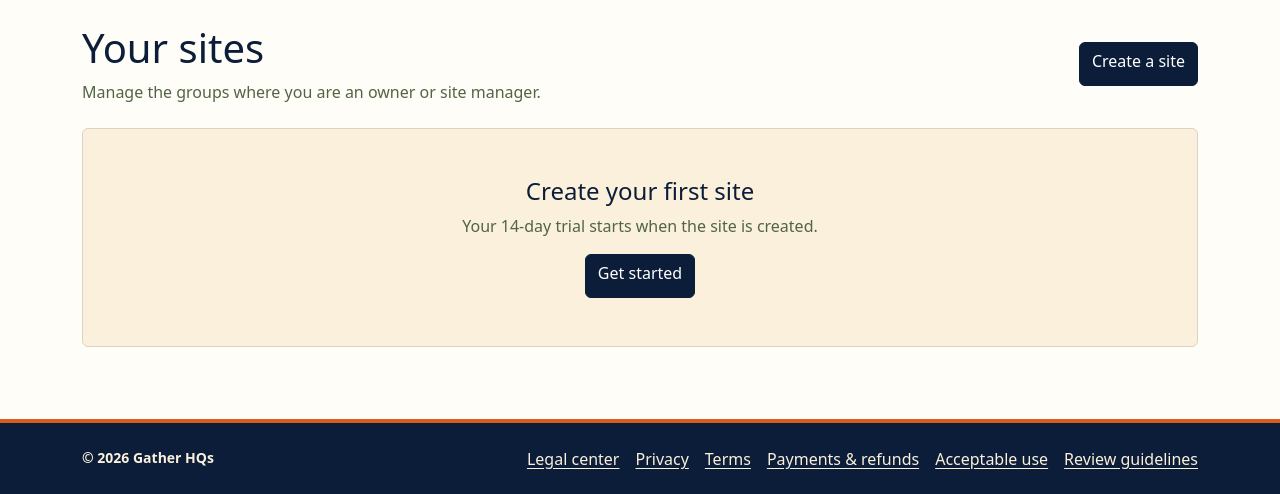
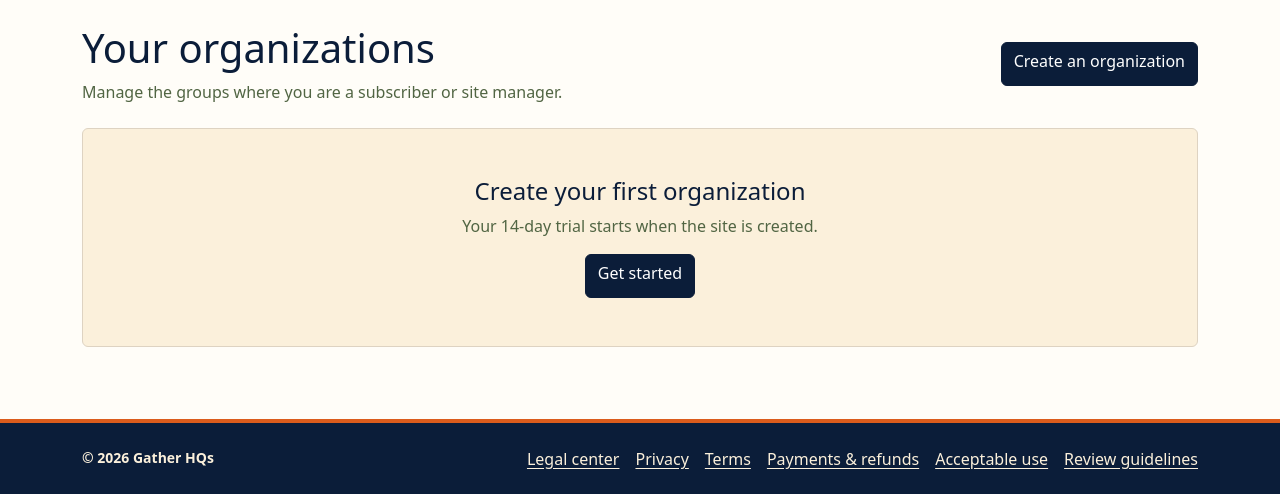
Before and after one commit to mprovost129/event_management, a Django app: page /dashboard/ in a window 1280 px wide. Shown: the part 81-575 px from the top of the page. Run offline with Django 5.2, Linux system fonts and the light colour scheme; the visitor is signed in with stand-in values (Sample User, id 1); data that the repository does not hold is empty; parts of the project's set-up code (start-up, migrations or seed data) failed here and were passed over.

Commit message:
feat: implement subscriber-level site creation policy and update onboarding/dashboard views

```diff
--- a/sites/services.py
+++ b/sites/services.py
@@ -1,4 +1,5 @@
 from datetime import timedelta
+from typing import NamedTuple
 
 from django.conf import settings
 from django.db import transaction
@@ -8,6 +9,42 @@ from ops.services import record_audit_event
 from subscriptions.models import PlatformSubscription
 
 from .models import Site, SiteDomain, SiteRole, SiteTheme
+
+
+class SiteCreationDecision(NamedTuple):
+    allowed: bool
+    reason: str = ""
+
+
+class SiteCreationNotAllowed(Exception):
+    pass
+
+
+def subscriber_site_creation_decision(user):
+    owned_subscriptions = PlatformSubscription.objects.filter(
+        site__roles__user=user,
+        site__roles__role=SiteRole.Role.SUBSCRIBER_ADMIN,
+        site__roles__is_active=True,
+    )
+    if not owned_subscriptions.exists():
+        return SiteCreationDecision(True)
+    if owned_subscriptions.filter(
+        status=PlatformSubscription.Status.TRIALING
+    ).exists():
+        return SiteCreationDecision(
+            False,
+            "You already have an organization in its trial. Upgrade it before "
+            "starting another trial.",
+        )
+    if not owned_subscriptions.filter(
+        status=PlatformSubscription.Status.ACTIVE
+    ).exists():
+        return SiteCreationDecision(
+            False,
+            "Additional organizations require an active paid Gather HQs "
+            "subscription.",
+        )
+    return SiteCreationDecision(True)
 
 
 @transaction.atomic
@@ -21,6 +58,13 @@ def create_subscriber_site(
     template_key="classic",
     request=None,
 ):
+    locked_owner = (
+        owner.__class__._default_manager.select_for_update().get(pk=owner.pk)
+    )
+    decision = subscriber_site_creation_decision(locked_owner)
+    if not decision.allowed:
+        raise SiteCreationNotAllowed(decision.reason)
+
     now = timezone.now()
     site = Site.objects.create(
         display_name=display_name,
@@ -40,7 +84,7 @@ def create_subscriber_site(
     SiteTheme.objects.create(site=site)
     SiteRole.objects.create(
         site=site,
-        user=owner,
+        user=locked_owner,
         role=SiteRole.Role.SUBSCRIBER_ADMIN,
         is_active=True,
     )
@@ -56,7 +100,7 @@ def create_subscriber_site(
     initialize_site_content(site)
     record_audit_event(
         action="site.created",
-        actor=owner,
+        actor=locked_owner,
         site_id=site.id,
         target=site,
         summary={"status": site.status, "slug": site.slug},
--- a/sites/views.py
+++ b/sites/views.py
@@ -26,13 +26,28 @@ from .permissions import (
 )
 from .readiness import pilot_readiness
 from .reporting import event_comparison, occurrence_comparison, site_summary
-from .services import create_subscriber_site, site_setup_progress, user_site_roles
+from .services import (
+    SiteCreationNotAllowed,
+    create_subscriber_site,
+    site_setup_progress,
+    subscriber_site_creation_decision,
+    user_site_roles,
+)
 
 
 @login_required
 def account_dashboard(request):
     roles = user_site_roles(request.user)
-    return render(request, "sites/account_dashboard.html", {"roles": roles})
+    decision = subscriber_site_creation_decision(request.user)
+    return render(
+        request,
+        "sites/account_dashboard.html",
+        {
+            "roles": roles,
+            "can_create_site": decision.allowed,
+            "site_creation_reason": decision.reason,
+        },
+    )
 
 
 @login_required
@@ -40,6 +55,18 @@ def account_dashboard(request):
 def onboarding(request):
     if not request.user.is_email_verified:
         raise PermissionDenied
+    decision = subscriber_site_creation_decision(request.user)
+    if not decision.allowed:
+        return render(
+            request,
+            "sites/onboarding.html",
+            {
+                "form": None,
+                "can_create_site": False,
+                "site_creation_reason": decision.reason,
+            },
+            status=403 if request.method == "POST" else 200,
+        )
     form = SiteOnboardingForm(request.POST or None)
     if request.method == "POST" and form.is_valid():
         try:
@@ -51,12 +78,27 @@ def onboarding(request):
                 template_key=form.cleaned_data["template_key"],
                 request=request,
             )
+        except SiteCreationNotAllowed as exc:
+            return render(
+                request,
+                "sites/onboarding.html",
+                {
+                    "form": None,
+                    "can_create_site": False,
+                    "site_creation_reason": str(exc),
+                },
+                status=403,
+            )
         except IntegrityError:
             form.add_error("slug", "That site address was just claimed. Try another.")
         else:
             messages.success(request, "Your site and 14-day trial are ready.")
             return redirect("sites:dashboard", site_id=site.id)
-    return render(request, "sites/onboarding.html", {"form": form})
+    return render(
+        request,
+        "sites/onboarding.html",
+        {"form": form, "can_create_site": True},
+    )
 
 
 @site_dashboard_required
--- a/templates/sites/account_dashboard.html
+++ b/templates/sites/account_dashboard.html
@@ -1,14 +1,22 @@
 {% extends 'base.html' %}
 
-{% block title %}Your sites | {{ platform_name }}{% endblock %}
+{% block title %}Your organizations | {{ platform_name }}{% endblock %}
 {% block content %}
 <div class="d-flex justify-content-between align-items-center mb-4">
     <div>
-        <h1>Your sites</h1>
-        <p class="text-secondary mb-0">Manage the groups where you are an owner or site manager.</p>
+        <h1>Your organizations</h1>
+        <p class="text-secondary mb-0">Manage the groups where you are a subscriber or site manager.</p>
     </div>
-    <a class="btn btn-primary" href="{% url 'sites:onboarding' %}">Create a site</a>
+    {% if can_create_site %}<a class="btn btn-primary" href="{% url 'sites:onboarding' %}">{% if roles %}Create another organization{% else %}Create an organization{% endif %}</a>{% endif %}
 </div>
+
+{% if not can_create_site %}
+<div class="alert alert-info" role="status">
+    {{ site_creation_reason }} Each organization has its own subscription.{% if support_email %} <a href="mailto:{{ support_email }}">Contact support</a> if you need help adding another organization.{% endif %}
+</div>
+{% elif roles %}
+<p class="text-secondary">Each additional organization starts its own trial and requires a separate subscription.</p>
+{% endif %}
 
 {% if roles %}
 <div class="row g-3">
@@ -27,7 +35,7 @@
 </div>
 {% else %}
 <div class="border rounded p-5 text-center bg-light">
-    <h2 class="h4">Create your first site</h2>
+    <h2 class="h4">Create your first organization</h2>
     <p class="text-secondary">Your 14-day trial starts when the site is created.</p>
     <a class="btn btn-primary" href="{% url 'sites:onboarding' %}">Get started</a>
 </div>
```
Also changed, not shown: docs/DEVELOPMENT.md (+5 -0 lines), sites/tests/test_onboarding.py (+125 -1 lines), templates/sites/onboarding.html (+9 -1 lines), docs/CHANGELOG.md.
